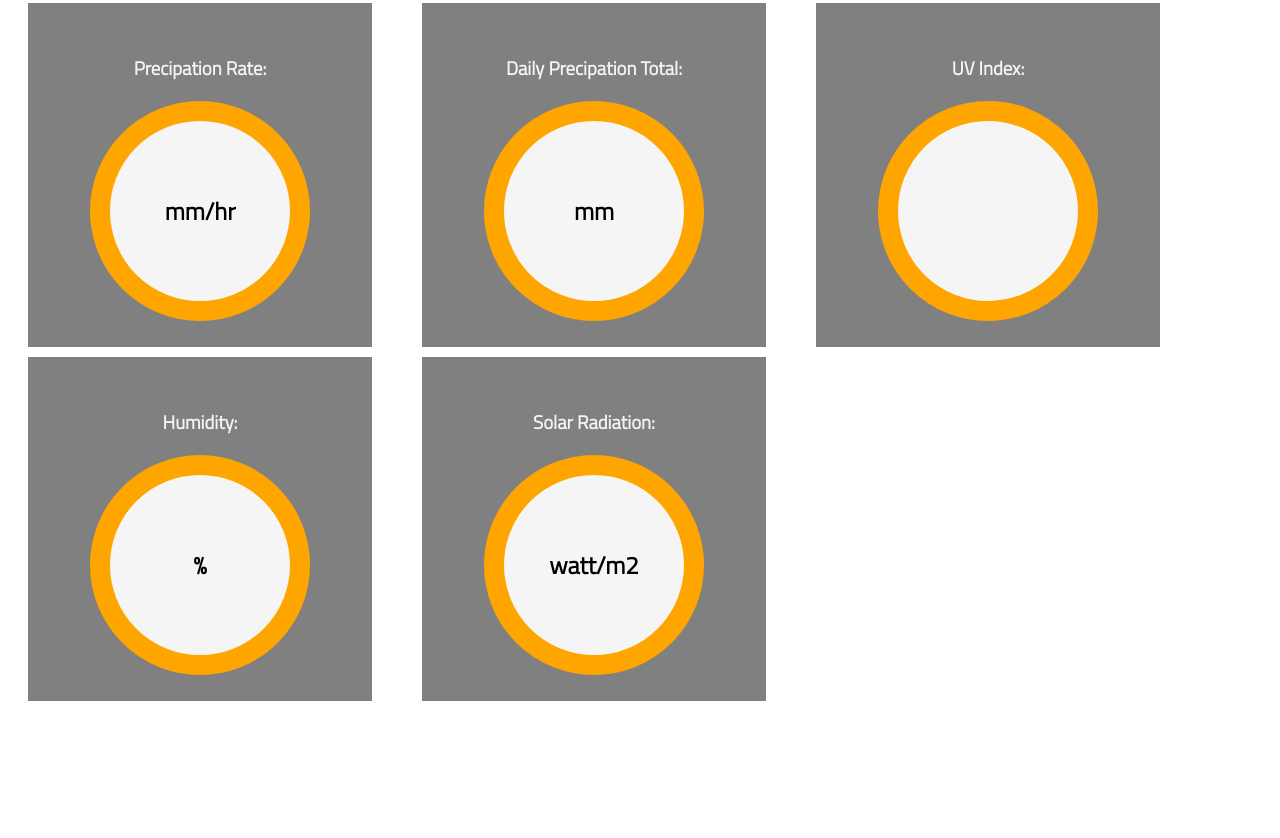
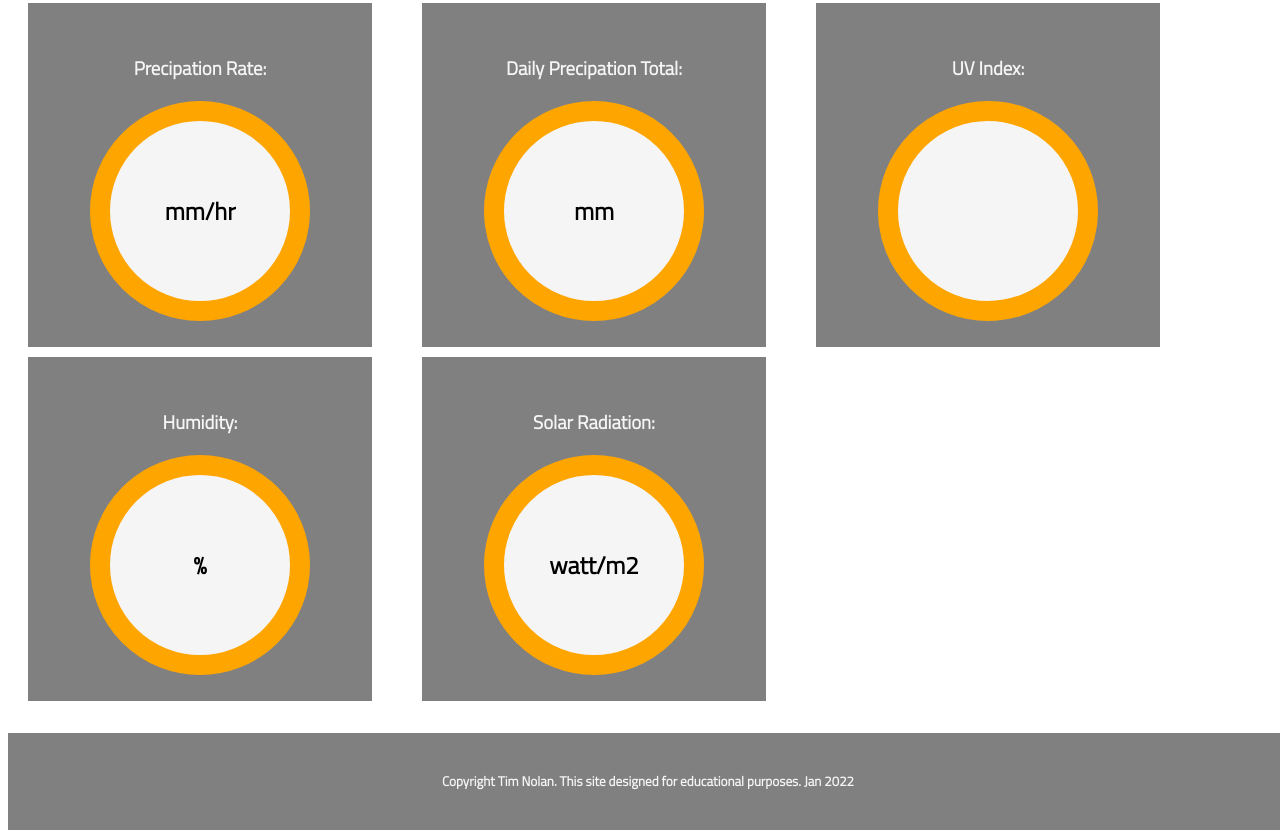
Before and after one commit to TNolan01/weather, a plain HTML site: page index.html in a window 1280 px wide. Shown: the part 1044-1882 px from the top of the page. Before the commit the page ends 1753 px from the top, so only its background shows below. Drawn offline with Linux system fonts and the light colour scheme; no server answers.

Commit message:
add small footer bar

```diff
--- a/css/style.css
+++ b/css/style.css
@@ -3,7 +3,7 @@
 
 body {
     font-family: 'Titillium Web', sans-serif;
-    width: 100%;
+    width: 100vw;
 }
 
 h3 {
@@ -23,6 +23,7 @@ h1 {
     font-size: x-large;
 }
 
+/* index.html structure */
 .container {
     display: grid;
     grid-template-columns: repeat(3, 30%);
@@ -88,6 +89,20 @@ h1 {
     font-weight: bolder;
     font-size: x-large;
 }
+/* footer */
+
+.footer {
+    width: auto;
+    background-color: grey;
+    margin-top: 2rem;
+    padding: 1em;
+    text-align: center;
+}
+
+h5 {
+    color: whitesmoke;
+}
+
 
 /* forecast.hmtl */
 
--- a/index.html
+++ b/index.html
@@ -92,6 +92,9 @@
     </div>
 </div>
 
+<div class="footer">
+    <h5>Copyright Tim Nolan. This site designed for educational purposes. Jan 2022</h5>
+</div>
 
 
     <script src="js/getWeather.js"></script>
```
